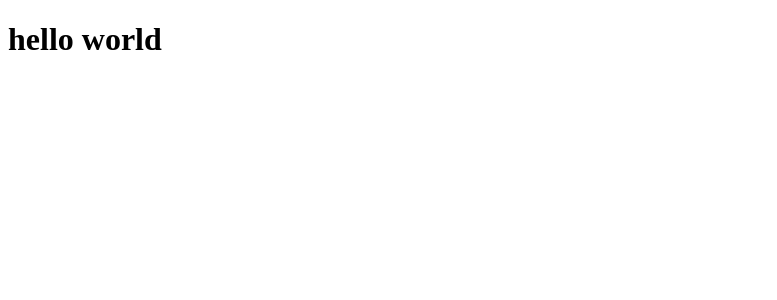
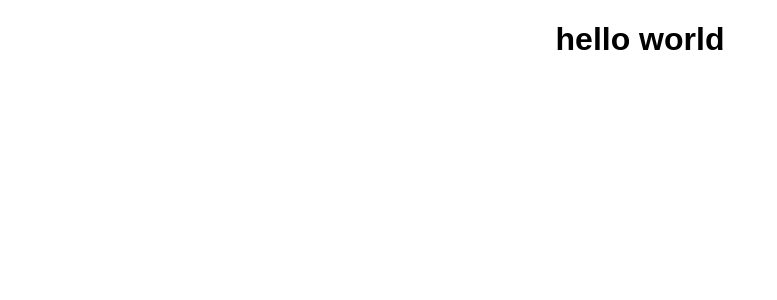
Before and after one commit to leoarthurwall/react-quiz, a React (Create React App) app: page / in a window 1280 px wide. Shown: the top 300 px of the page, without its empty margins (0-777 px from the left). Built offline with nearby package versions, Linux system fonts and the light colour scheme.

Commit message:
corrected helloworld css

```diff
--- a/src/index.css
+++ b/src/index.css
@@ -1,4 +1,4 @@
-.app {
+.App {
   font-family: sans-serif;
   text-align: center;
 }
```
